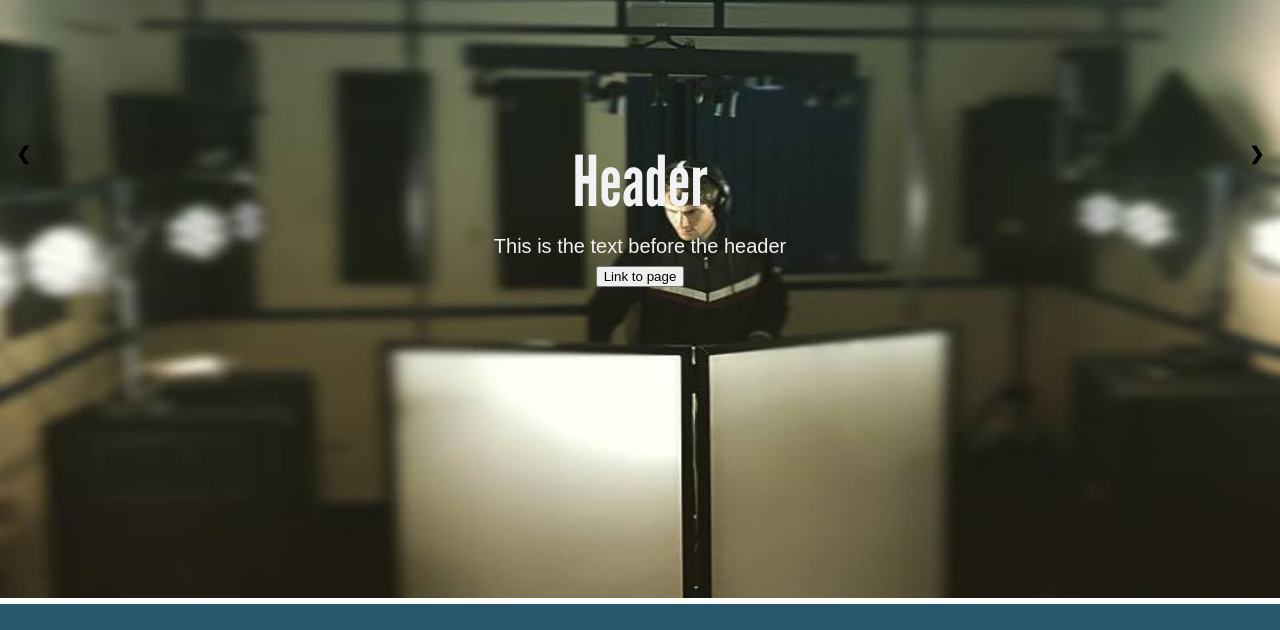
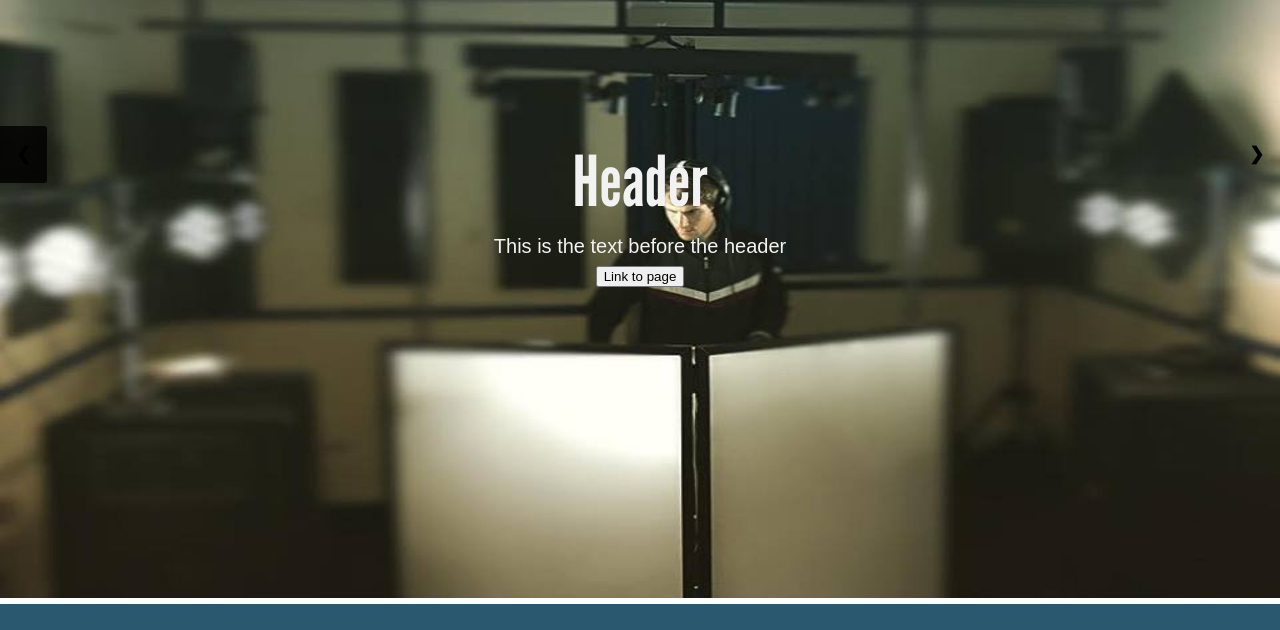
Before and after one commit to TagueFerguson/rhythm-rooms, a plain HTML site: page index.html in a window 1280 px wide. In both pictures the pointer is over the link 23 px from the left and 324 px from the top of the page. Shown: the part 170-800 px from the top of the page. Drawn offline with nearby package versions, Linux system fonts and the light colour scheme.

Commit message:
Amend linting error

```diff
--- a/css/stylesheet.css
+++ b/css/stylesheet.css
@@ -217,7 +217,7 @@ div div img {
   transition: 0.6s ease;
   border-radius: 0 3px 3px 0;
 }
-.prev:hover, .next:hover {
+.previous:hover, .next:hover {
   background-color: rgba(0,0,0,0.8);
 }
 .next {
```
